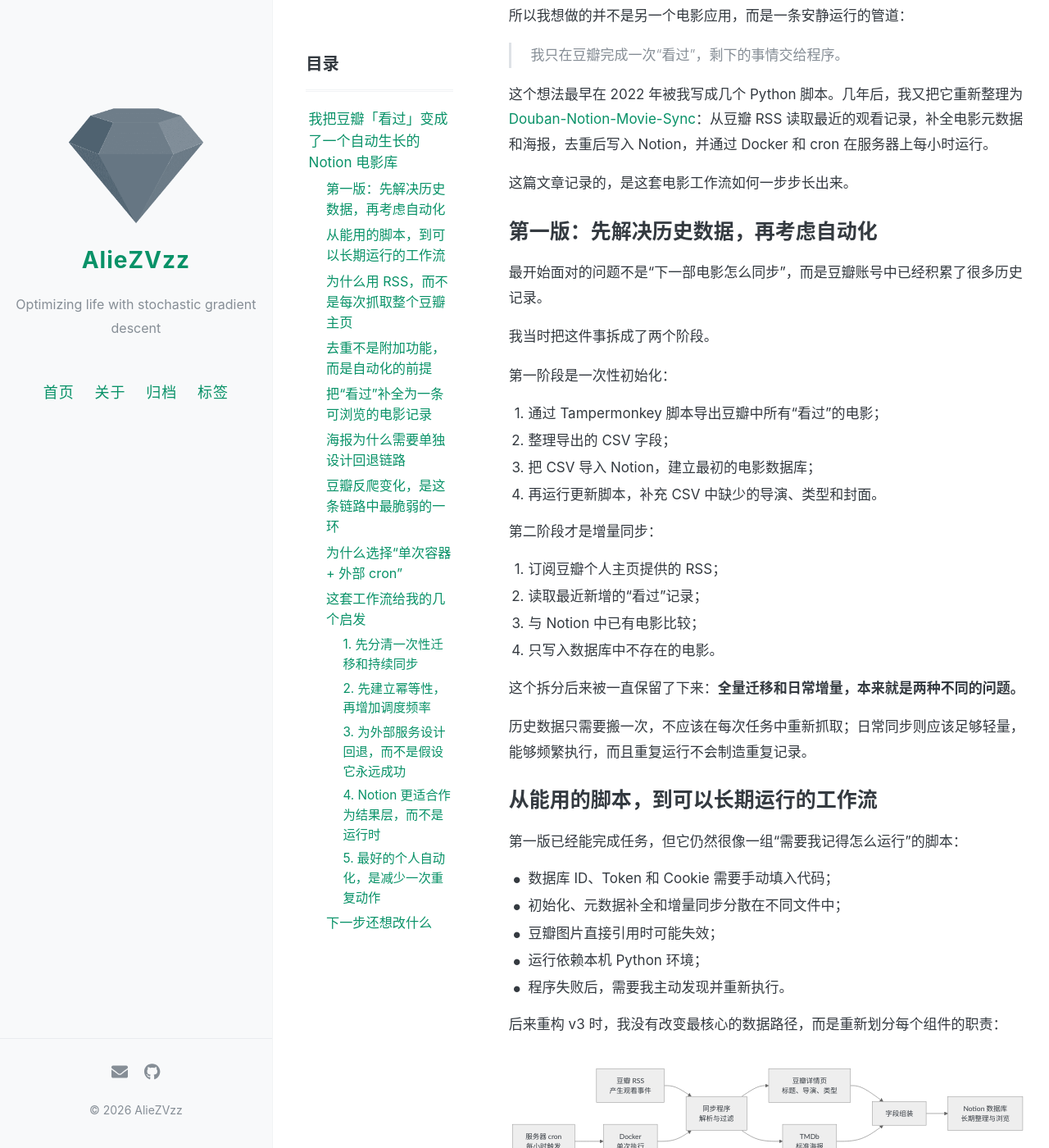
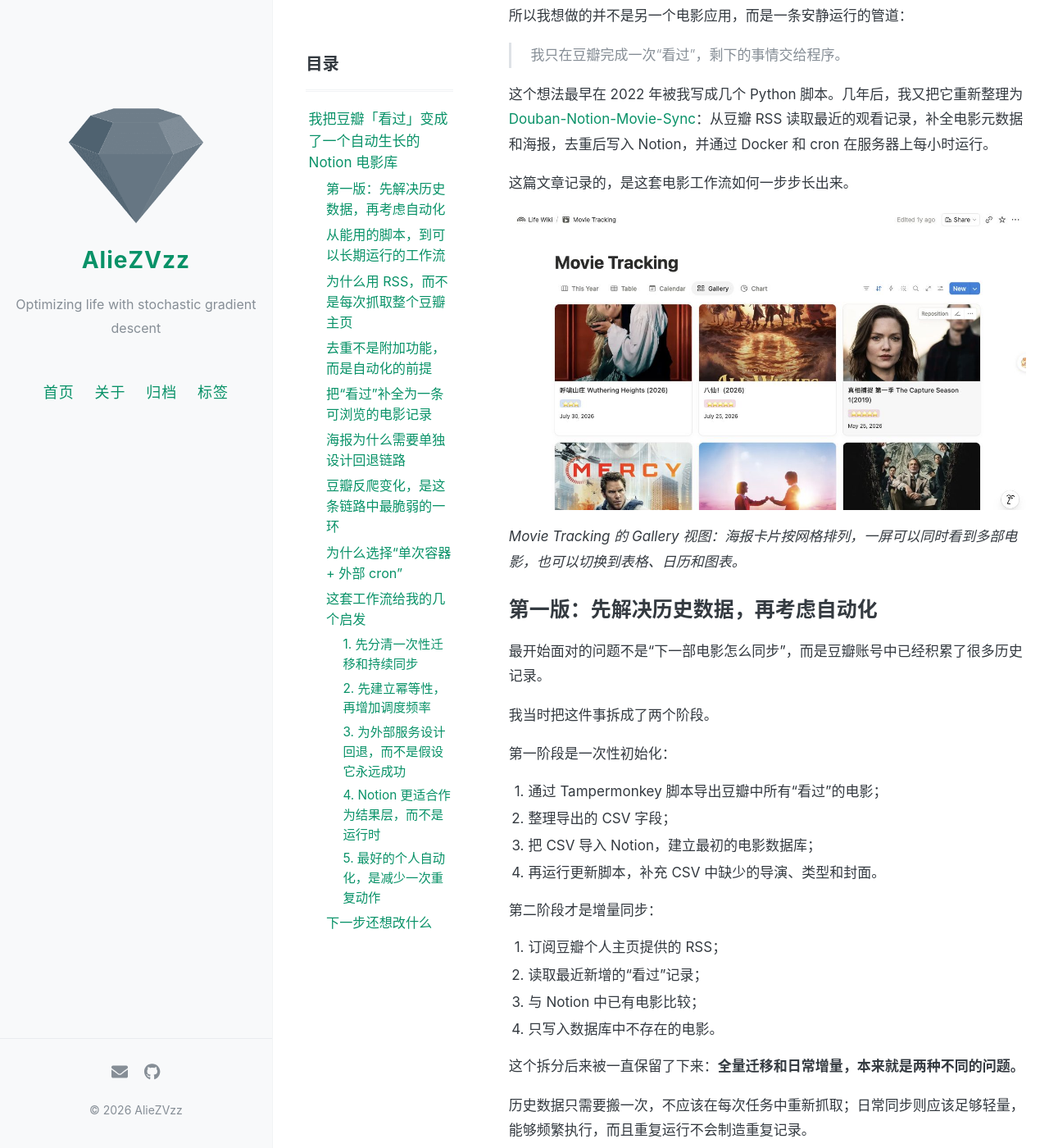
Before and after one commit to AlieZVzz/aliezvzz.github.io, a Jekyll site: the page built from _posts/2026-07-30-douban-notion-movie-workflow.md, in a window 1280 px wide and 1400 px high, scrolled down 371 px. Shown: the whole window at 82% size. Built offline with Jekyll 4.4.1, drawn with Linux system fonts in a browser that asks for light colours; comment, search, counter and statistics services are not loaded; some of the changed text lies outside the part shown.

Commit message:
Enhance layout and styling for TOC visibility; add images to Douban Notion movie workflow post

```diff
--- a/_layouts/default.html
+++ b/_layouts/default.html
@@ -11,19 +11,13 @@
       </aside>
     {% endif %}
 
-    <main id="main" class="wrapper-content">
+    <main id="main" class="wrapper-content{% if page.toc == true %} withtoc{% endif %}">
       <div class="container">
         {{ content }}
       </div>
     </main>
 
     {% include analytics.html %}
-
-    {% if page.toc==true %}
-    <script>
-      document.getElementById("main").classList.add("withtoc");
-    </script>
-    {% endif %}
 
     <div class="wrapper-footer-mobile">
       <footer class="footer">
--- a/_posts/2026-07-30-douban-notion-movie-workflow.md
+++ b/_posts/2026-07-30-douban-notion-movie-workflow.md
@@ -28,6 +28,10 @@
 这篇文章记录的，是这套电影工作流如何一步步长出来。
 
 <!-- more -->
+
+![Movie Tracking 的 Gallery 电影库视图](/images/posts/douban-notion-movie-workflow/database.jpg)
+
+*Movie Tracking 的 Gallery 视图：海报卡片按网格排列，一屏可以同时看到多部电影，也可以切换到表格、日历和图表。*
 
 ## 第一版：先解决历史数据，再考虑自动化
 
@@ -153,9 +157,17 @@
 - `导演`：多选；
 - `封面`：外部图片。
 
+![Movie Tracking 中的一条电影记录](/images/posts/douban-notion-movie-workflow/detail.jpg)
+
+*一条同步后的电影记录：标题、类型、导演、评分、观看日期、短评和豆瓣链接被放在同一页中。*
+
 我把这些字段直接映射为 Notion API 的属性结构。类型和导演使用 `multi_select`，评分使用 `select`，观看时间使用 `date`。这样写入之后，不需要再次整理，就可以直接在 Notion 中按导演、类型、年份或评分创建视图。
 
 这也是我喜欢把数据最终放进 Notion 的原因：同步程序只负责生产结构化记录，如何浏览和组织则继续交给 Notion。
+
+![Movie Tracking 的结构化表格视图](/images/posts/douban-notion-movie-workflow/table.jpg)
+
+*表格视图把同步结果展开成可筛选的字段，适合检查日期、导演、类型和评分是否完整。*
 
 ## 海报为什么需要单独设计回退链路
 
--- a/style.scss
+++ b/style.scss
@@ -635,7 +635,11 @@
   }
 }
 
-@media screen and (max-width:2200px) and (min-width:1200px){
+// Reserve the space occupied by the fixed table of contents on every
+// desktop width where the sidebar and TOC are visible. The old rule only
+// covered 1200–2200px, so a narrower browser window showed the TOC on top of
+// the article content.
+@media screen and (min-width: 961px) {
   .withtoc{
     padding-left: 260px;
   }
```
Also changed, not shown: images/posts/douban-notion-movie-workflow/database.jpg (added), images/posts/douban-notion-movie-workflow/detail.jpg (added), images/posts/douban-notion-movie-workflow/table.jpg (added).
